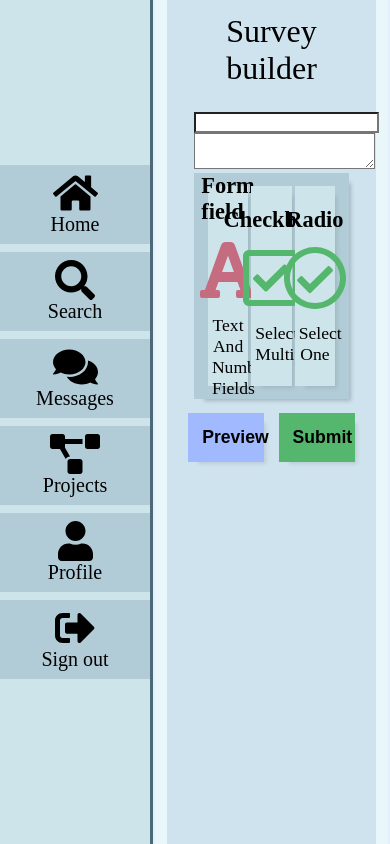
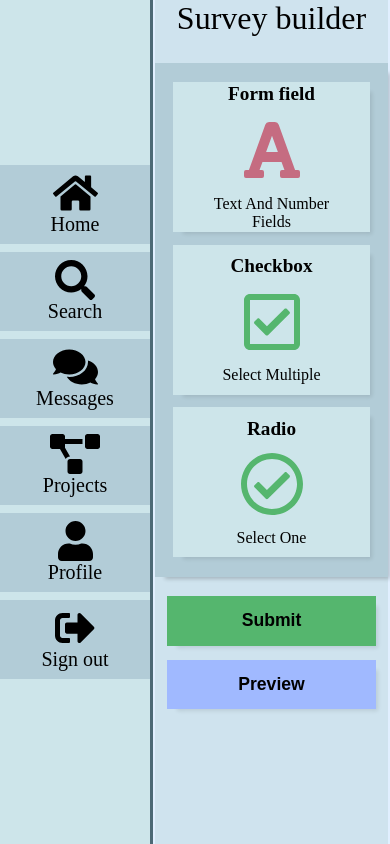
Before and after one commit to x-wyz/os-directory, a React (Create React App) app: page /create-survey in a window 390 px wide. Built offline with nearby package versions, Linux system fonts and the light colour scheme.

Commit message:
media queries for small devices: create survey page & components

```diff
--- a/src/components/formcontrol/formcontrol.css
+++ b/src/components/formcontrol/formcontrol.css
@@ -6,7 +6,7 @@
 	width: 31%;
 	height: 200px;
 	background: var(--color-mist-secondary);
-	transition: all 0.25s;
+	transition: background 0.25s;
 	cursor: pointer;
 	box-shadow: var(--shadow-1);
 }
@@ -43,3 +43,19 @@
 	margin: 0 auto;
 	text-align: center;
 }
+
+@media only screen and (max-width: 820px) {
+	.fc-container {
+		width: 95%;
+		height: 150px;
+		margin: var(--small-increment) auto;
+	}
+
+	.fc-title {
+		font-size: 1.2em;
+	}
+
+	.fc-description {
+		font-size: 1em;
+	}
+}
--- a/src/components/messagepreview/messagepreview.css
+++ b/src/components/messagepreview/messagepreview.css
@@ -5,7 +5,7 @@
 	margin: var(--small-increment);
 	box-shadow: var(--shadow-1);
 	cursor: pointer;
-	transition: all 0.2s;
+	transition: background 0.2s;
 }
 
 .messagepreview-container:hover {
--- a/src/pages/createsurvey/createsurvey.css
+++ b/src/pages/createsurvey/createsurvey.css
@@ -6,7 +6,7 @@
 }
 
 .survey-create-type {
-	width: 5%;
+	width: 10%;
 	font-size: 2.2em;
 	background: var(--white);
 	min-width: 50px;
@@ -24,8 +24,7 @@
 }
 
 .createsurvey-page {
-	width: 90%;
-	margin: 0 auto;
+	width: 100%;
 	padding: var(--medium-increment);
 	background: var(--color-light-blue-secondary);
 	min-height: 100vh;
@@ -109,13 +108,14 @@ a diff component and but I need it here to overwrite the default one from that c
 .survey-text-inputfield {
 	display: flex;
 	flex-direction: column;
-	width: 92%;
+	width: 88%;
 }
 
 .survey-field-container {
 	background: var(--color-mist);
 	margin-bottom: var(--small-increment);
 	padding: var(--medium-increment);
+	box-shadow: var(--shadow-2);
 }
 
 .survey-field-description, .survey-field-title {
@@ -184,6 +184,7 @@ a diff component and but I need it here to overwrite the default one from that c
 .create-survey-add-option-btn {
 	width: 10%;
 	background: var(--color-green);
+	box-shadow: none;
 }
 
 .create-survey-create-option {
@@ -229,3 +230,64 @@ a diff component and but I need it here to overwrite the default one from that c
 	font-size: 1.1em;
 	text-align: center;
 }
+
+@media only screen and (max-width: 820px) {
+	.create-survey-controls {
+		flex-direction: column;
+		width: 100%;
+	}
+
+	.create-survey-buttons-container {
+		flex-direction: column-reverse;
+		margin-top: var(--medium-increment);
+		margin-bottom: var(--medium-increment);
+	}
+
+	.preview-survey-button, .submit-survey-button {
+		width: 90%;
+		margin: var(--small-increment) auto;
+	}
+
+	.survey-create-type {
+		width: 2%;
+	}
+
+	.survey-text-inputfield {
+		width: 80%;
+	}
+
+	.create-survey-remove-option {
+		width: 20%;
+	}
+
+	.create-survey-option {
+		width: 78%;
+	}
+
+	.create-survey-add-option-btn {
+		width: 20%;
+	}
+
+	.create-survey-create-option {
+		text-indent: 1em;
+	}
+
+	.create-survey-contents {
+		width: 100%;
+	}
+
+	.createsurvey-page {
+		padding: 0;
+	}
+}
+
+@media only screen and (max-width: 650px) {
+	.survey-create-type {
+		display: none;
+	}
+
+	.survey-text-inputfield {
+		width: 100%;
+		padding: 0;
+	}
+}
--- a/src/pages/createsurvey/createsurvey.js
+++ b/src/pages/createsurvey/createsurvey.js
@@ -295,10 +295,12 @@ class CreateSurvey extends Component {
 			<div className="createsurvey-page">
 				<div className="create-survey-contents">
 					<h2 className="create-survey-title">Survey builder</h2>
-					<div className="create-survey-introduction">
-						<input type="text" className="create-survey-introduction-title" value={surveytitle} onChange={this.updateIntroduction} name="surveytitle" />
-						<textarea className="create-survey-description" value={surveyintroduction} onChange={this.updateIntroduction} name="surveyintroduction" />
-					</div>
+					{
+						// <div className="create-survey-introduction">
+						// 	<input type="text" className="create-survey-introduction-title" value={surveytitle} onChange={this.updateIntroduction} name="surveytitle" />
+						// 	<textarea className="create-survey-description" value={surveyintroduction} onChange={this.updateIntroduction} name="surveyintroduction" />
+						// </div>
+					}
 					{
 						surveyfields.map(field => {
 							if (field.fieldtype === 'formfield'){
```
Also changed, not shown: 1 other file (tests, documents, lock files or other folders).
